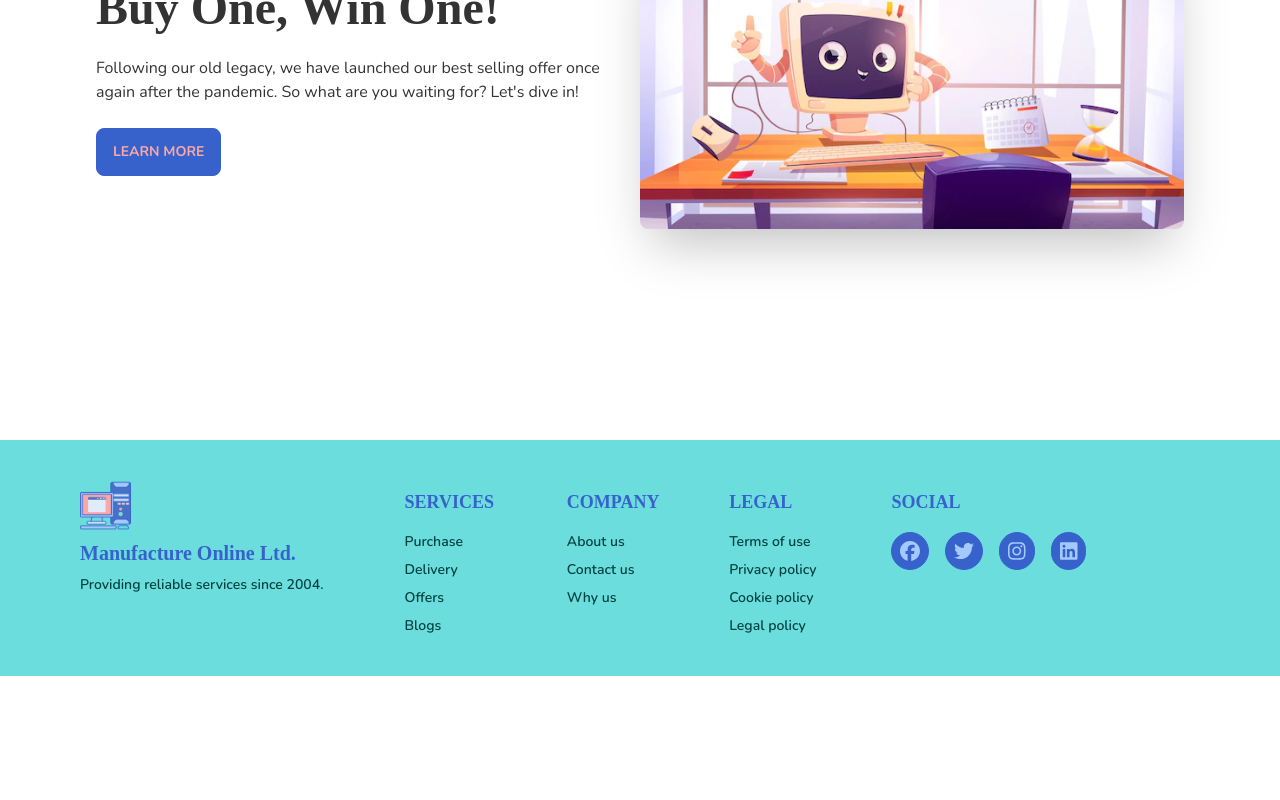
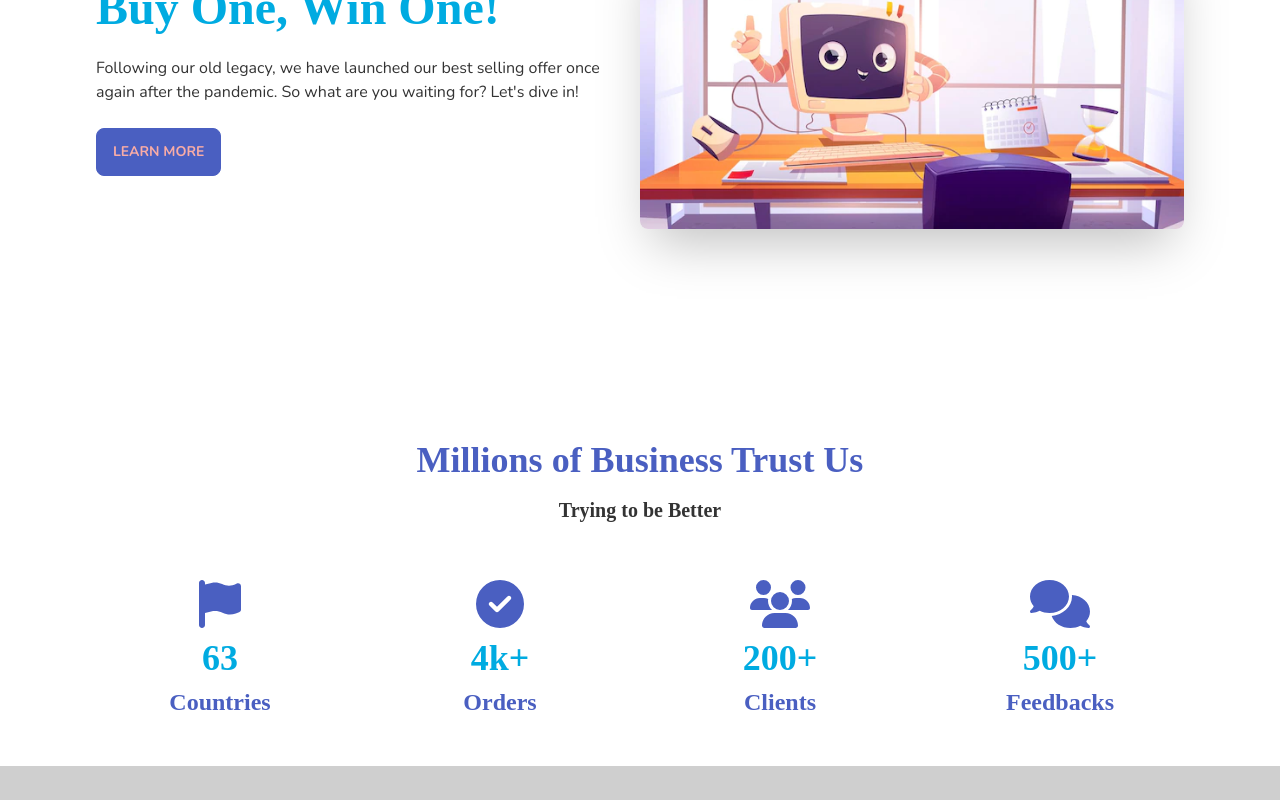
Before and after one commit to genuinestalwart/manufacturer-website-client-side, a React (Create React App) app: page / in a window 1280 px wide. Shown: the part 360-1160 px from the top of the page. Before the commit the page ends 1036 px from the top, so only its background shows below. Built offline with nearby package versions, Linux system fonts and the light colour scheme; a web font is replaced by a local one.

Commit message:
business summary added

```diff
--- a/src/components/Home/Banner.js
+++ b/src/components/Home/Banner.js
@@ -8,7 +8,7 @@ const Banner = () => {
                 <div className="hero-content flex md:flex-row-reverse">
                     <img src={bannar} className="w-1/2 rounded-lg shadow-2xl" alt='' />
                     <div className='w-1/2'>
-                        <h1 className="text-5xl font-bold">Buy One, Win One!</h1>
+                        <h1 className="font-bold text-5xl text-secondary">Buy One, Win One!</h1>
                         <p className="py-6">Following our old legacy, we have launched our best selling offer once again after the pandemic. So what are you waiting for? Let's dive in!</p>
                         <button className="btn btn-primary font-bold text-accent">Learn More</button>
                     </div>
--- /dev/null
+++ b/src/components/Home/Summary.js
@@ -0,0 +1,37 @@
+import { faCircleCheck, faComments, faFlag, faUsers } from '@fortawesome/free-solid-svg-icons';
+import { FontAwesomeIcon } from '@fortawesome/react-fontawesome';
+import React from 'react';
+
+const Summary = () => {
+    return (
+        <section className='px-20'>
+            <h2 className='font-bold text-center text-4xl text-primary'>Millions of Business Trust Us</h2>
+            <h4 className='font-bold my-4 text-center text-xl'>Trying to be Better</h4>
+
+            <div className='grid grid-cols-4 my-12'>
+                <div className='text-center'>
+                    <div className='my-2 text-5xl text-primary'><FontAwesomeIcon icon={faFlag}></FontAwesomeIcon></div>
+                    <h3 className='font-bold my-2 text-4xl text-secondary'>63</h3>
+                    <h4 className='font-bold text-2xl text-primary'>Countries</h4>
+                </div>
+                <div className='text-center'>
+                    <div className='my-2 text-5xl text-primary'><FontAwesomeIcon icon={faCircleCheck}></FontAwesomeIcon></div>
+                    <h3 className='font-bold my-2 text-4xl text-secondary'>4k+</h3>
+                    <h4 className='font-bold text-2xl text-primary'>Orders</h4>
+                </div>
+                <div className='text-center'>
+                    <div className='my-2 text-5xl text-primary'><FontAwesomeIcon icon={faUsers}></FontAwesomeIcon></div>
+                    <h3 className='font-bold my-2 text-4xl text-secondary'>200+</h3>
+                    <h4 className='font-bold text-2xl text-primary'>Clients</h4>
+                </div>
+                <div className='text-center'>
+                    <div className='my-2 text-5xl text-primary'><FontAwesomeIcon icon={faComments}></FontAwesomeIcon></div>
+                    <h3 className='font-bold my-2 text-4xl text-secondary'>500+</h3>
+                    <h4 className='font-bold text-2xl text-primary'>Feedbacks</h4>
+                </div>
+            </div>
+        </section>
+    );
+};
+
+export default Summary;
--- a/src/components/Main/Home.js
+++ b/src/components/Main/Home.js
@@ -1,10 +1,12 @@
 import React from 'react';
 import Banner from '../Home/Banner';
+import Summary from '../Home/Summary';
 
 const Home = () => {
     return (
         <div>
             <Banner></Banner>
+            <Summary></Summary>
         </div>
     );
 };
--- a/src/components/Shared/Footer/Footer.js
+++ b/src/components/Shared/Footer/Footer.js
@@ -4,13 +4,13 @@ import React from 'react';
 import logo from '../../../assets/logo.png';
 
 const Footer = () => {
-    const socialMedia = 'btn btn-primary bg-primary flex h-auto min-h-fit items-center p-2 rounded-full text-secondary';
+    const socialMedia = 'btn btn-primary flex h-auto min-h-fit items-center p-2 rounded-full text-base-100 hover:text-secondary';
     const footerTitle = 'footer-title my-2 opacity-100 text-lg text-primary';
     const spanStyle = 'font-semibold link link-hover';
 
     return (
-        <footer className='bg-neutral px-20 py-10'>
-            <div className="footer grid grid-cols-7 text-neutral-content">
+        <footer className='bg-base-300 px-20 py-10'>
+            <div className="footer grid grid-cols-7">
                 <div className='col-span-2'>
                     <div><img className='w-1/6' src={logo} alt="logo" /></div>
                     <h3 className='font-bold text-xl text-primary'>Manufacture Online Ltd.</h3>
--- a/src/components/Shared/Header/Navbar.js
+++ b/src/components/Shared/Header/Navbar.js
@@ -3,7 +3,7 @@ import { NavLink } from 'react-router-dom';
 
 const Navbar = () => {
     const applyClass = ({ isActive }) => {
-        return `font-bold px-3 py-2 ${isActive ? 'bg-accent text-primary' : 'hover:bg-secondary bg-transparent'}`;
+        return `font-bold px-3 py-2 ${isActive ? 'bg-accent text-primary' : 'hover:bg-secondary bg-transparent hover:text-base-100'}`;
     };
 
     return (
--- a/tailwind.config.js
+++ b/tailwind.config.js
@@ -10,13 +10,13 @@ module.exports = {
 		themes: [
 			{
 				manufacturetheme: {
-					primary: "#3762cc",
-					secondary: "#a4c9fe",
-					accent: "#f9a8a7",
-					neutral: "#6bdddd",
+					primary: "#4A5FC1",
+					secondary: "#00ABE1",
+					accent: "#f9aca6",
+					neutral: "#F4DB7D",
 					"base-100": "#ffffff",
 				},
-			}
+			},
 		],
 	},
 }
```
